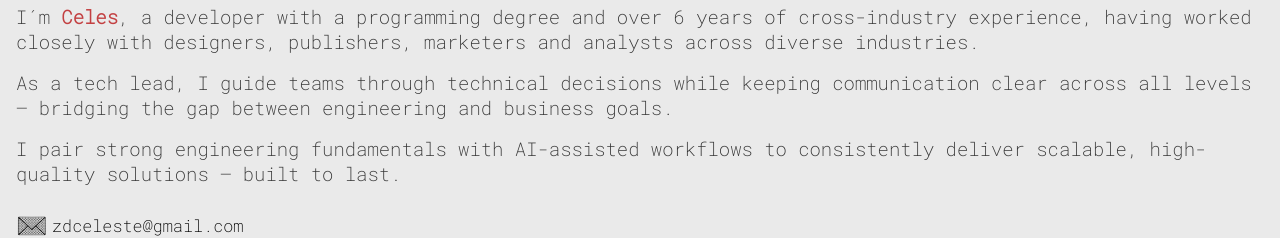
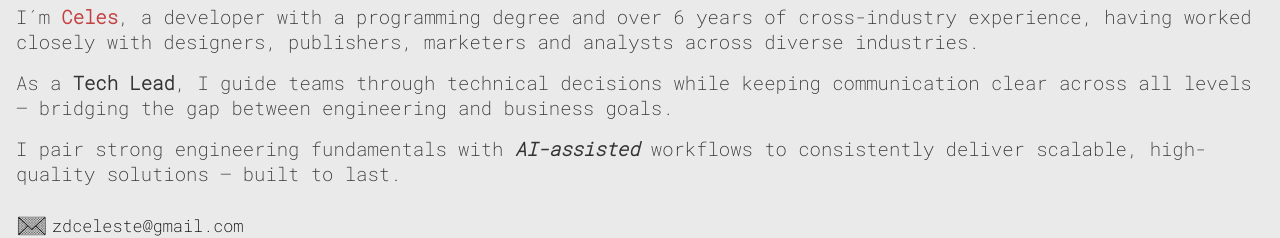
Before and after one commit to zetadeceleste/portfolio-ui, a Next.js app: page /about in a window 1280 px wide. Shown: the part 289-527 px from the top of the page. Built offline with nearby package versions, Linux system fonts and the light colour scheme.

Commit message:
Fix texts

```diff
--- a/constants/pageInfo.tsx
+++ b/constants/pageInfo.tsx
@@ -6,7 +6,7 @@ export const TITLE = 'Celeste Zapata | Developer'
 export const MAIN_DESCRIPTION =
   "I'm Celeste Zapata, a developer with 6+ years of cross-industry experience. Tech lead bridging engineering and business goals, delivering scalable, high-quality solutions."
 export const KEYWORDS =
-  'Celeste Zapata, Developer, Web Developer, Frontend, Front-End, Fullstack, Full-Stack, Growth Engineer, Tech Lead, Development, Engineering, React, ReactJS, React.js, Next.js, JavaScript, TypeScript, SEO, Ruby on Rails, Web Accessibility, Quality Score, AI, Portfolio, Resume'
+  'Celeste Zapata, Developer, Web Developer, Frontend, Front-End, Fullstack, Full-Stack, Full Stack, Growth Engineer, Tech Lead, Developer, Development, Engineering, React, ReactJS, React.js, Next.js, JavaScript, TypeScript, SEO, Ruby on Rails, Web Accessibility, Quality Score, AI, Portfolio, Resume'
 
 export const WEBSITE_URL = 'https://zetadeceleste.dev'
 export const COMMON_TITLE = 'Celeste Zapata | '
--- a/pages/about/index.tsx
+++ b/pages/about/index.tsx
@@ -21,12 +21,12 @@ const AboutPage = () => (
             analysts across diverse industries.
           </p>
           <p>
-            As a tech lead, I guide teams through technical decisions while
+            As a <strong>Tech Lead</strong>, I guide teams through technical decisions while
             keeping communication clear across all levels — bridging the gap
             between engineering and business goals.
           </p>
           <p>
-            I pair strong engineering fundamentals with AI-assisted workflows to
+            I pair strong engineering fundamentals with <em>AI-assisted</em> workflows to
             consistently deliver scalable, high-quality solutions — built to
             last.
           </p>
```
